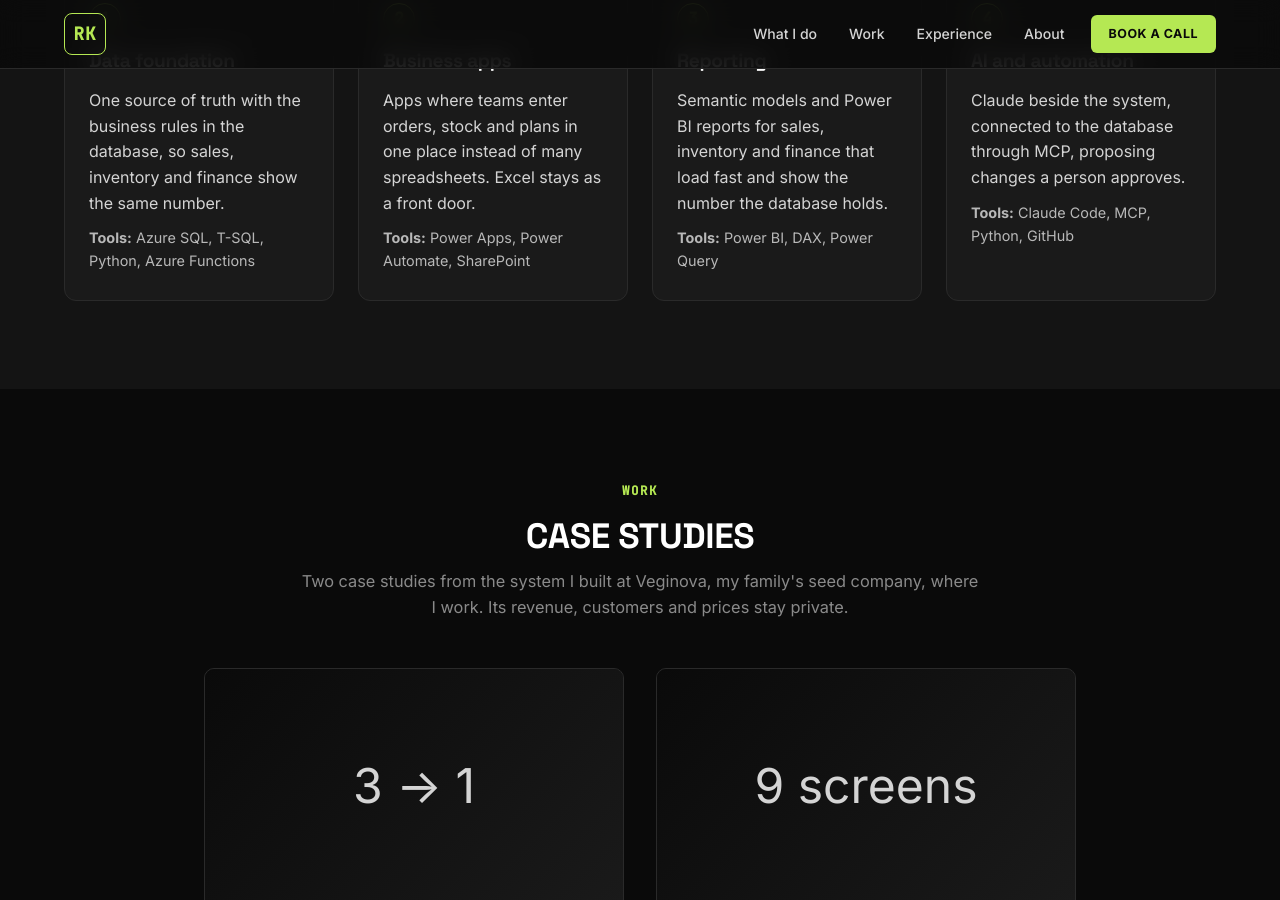
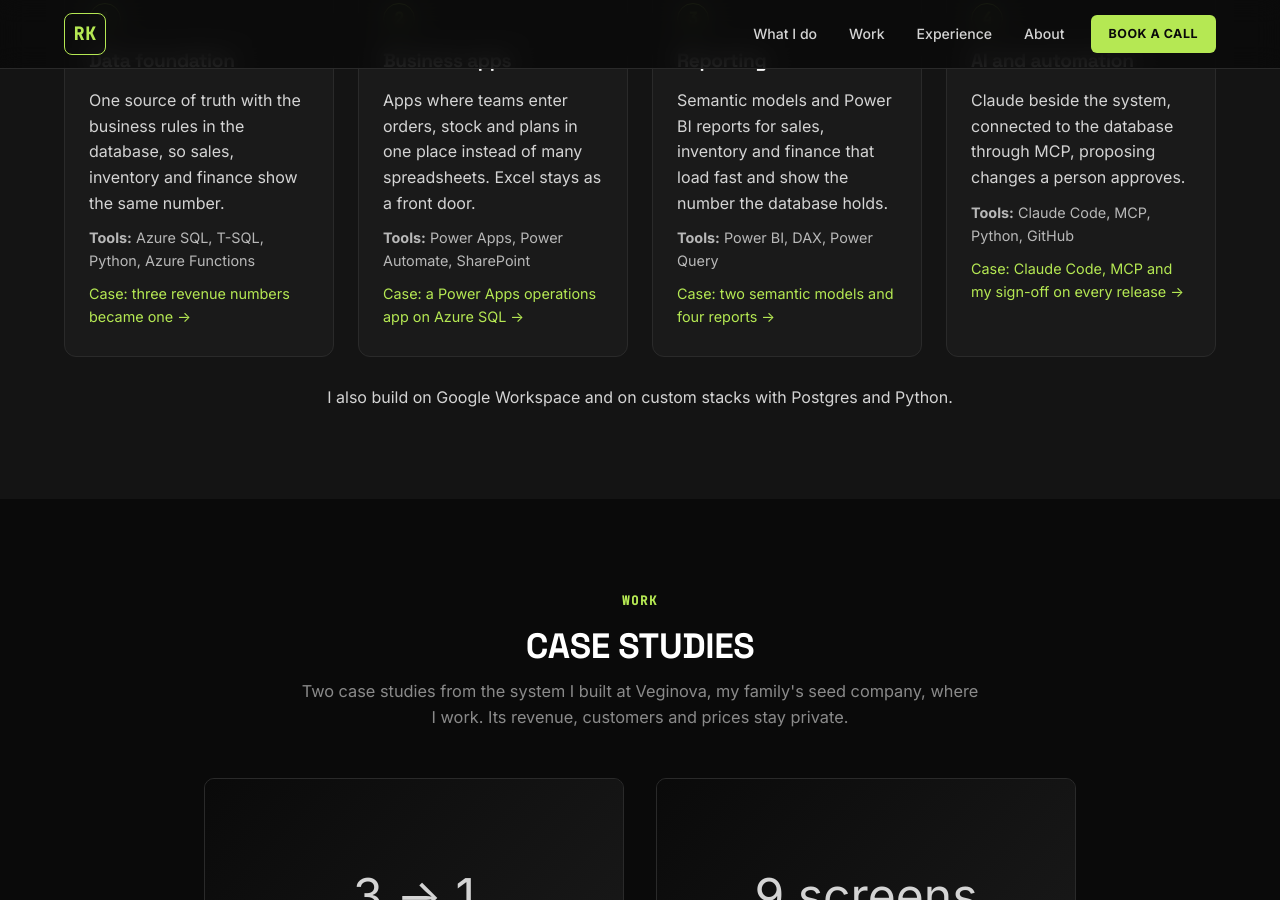
Before and after one commit to rasmuskampmann1998/rasmuskampmann.com, a Jekyll site: the page built from index.md, in a window 1280 px wide and 900 px high, scrolled down 1127 px. Built offline with Jekyll 4.4.1, drawn with Linux system fonts in a browser that asks for light colours.

Commit message:
Four layers: the case link on each card and the 'also build on' line are back (Rasmus liked that section)
Co-Authored-By: Claude Opus 5.5 <noreply@anthropic.com>

```diff
--- a/index.md
+++ b/index.md
@@ -48,26 +48,31 @@ redirect_from:
         <h3>Data foundation</h3>
         <p>One source of truth with the business rules in the database, so sales, inventory and finance show the same number.</p>
         <p class="offer-tools"><strong>Tools:</strong> Azure SQL, T-SQL, Python, Azure Functions</p>
+        <p class="offer-case"><a href="{{ '/projects/veginova-power-bi/' | relative_url }}">Case: three revenue numbers became one &rarr;</a></p>
       </article>
       <article class="offer-card">
         <span class="offer-step">2</span>
         <h3>Business apps</h3>
         <p>Apps where teams enter orders, stock and plans in one place instead of many spreadsheets. Excel stays as a front door.</p>
         <p class="offer-tools"><strong>Tools:</strong> Power Apps, Power Automate, SharePoint</p>
+        <p class="offer-case"><a href="{{ '/projects/veginova-power-platform-ai/' | relative_url }}">Case: a Power Apps operations app on Azure SQL &rarr;</a></p>
       </article>
       <article class="offer-card">
         <span class="offer-step">3</span>
         <h3>Reporting</h3>
         <p>Semantic models and Power BI reports for sales, inventory and finance that load fast and show the number the database holds.</p>
         <p class="offer-tools"><strong>Tools:</strong> Power BI, DAX, Power Query</p>
+        <p class="offer-case"><a href="{{ '/projects/veginova-power-bi/' | relative_url }}">Case: two semantic models and four reports &rarr;</a></p>
       </article>
       <article class="offer-card">
         <span class="offer-step">4</span>
         <h3>AI and automation</h3>
         <p>Claude beside the system, connected to the database through MCP, proposing changes a person approves.</p>
         <p class="offer-tools"><strong>Tools:</strong> Claude Code, MCP, Python, GitHub</p>
+        <p class="offer-case"><a href="{{ '/projects/veginova-power-platform-ai/' | relative_url }}">Case: Claude Code, MCP and my sign-off on every release &rarr;</a></p>
       </article>
     </div>
+    <p class="offer-note">I also build on Google Workspace and on custom stacks with Postgres and Python.</p>
   </div>
 </section>
 
```
